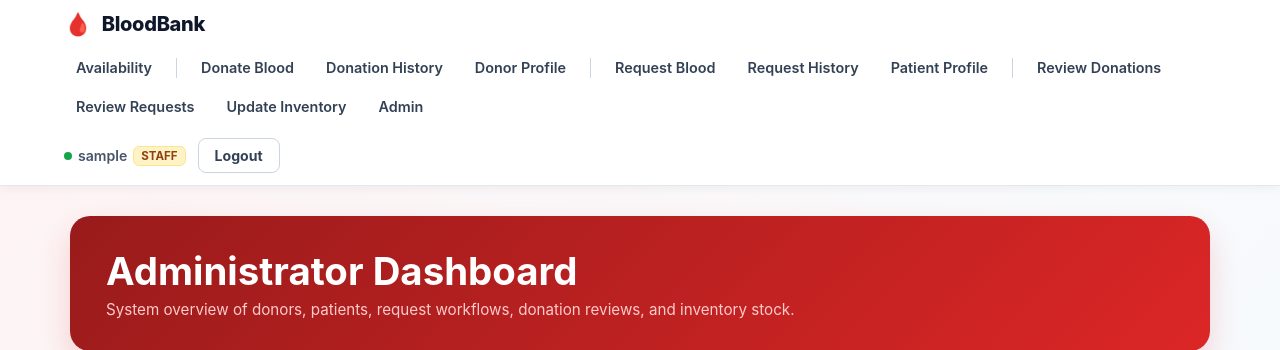
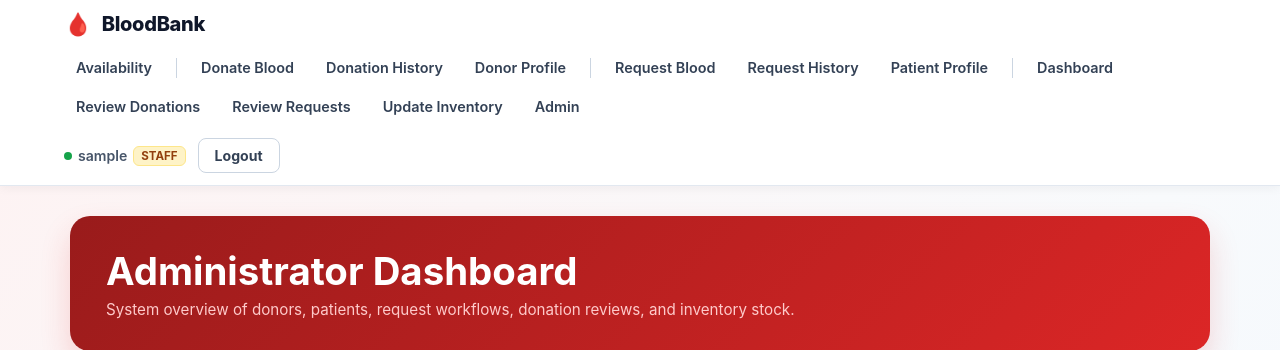
Before and after one commit to BBMS-Team-2/Blood-Bank-Management-System, a Django app: page /staff/dashboard/ in a window 1280 px wide. Shown: the top 350 px of the page. Run offline with Django 5.2, Linux system fonts and the light colour scheme; the visitor is signed in with stand-in values (Sample User, id 1); data that the repository does not hold is empty.

Commit message:
feat(blood): add dashboard link to staff navbar (BB-F-016)

```diff
--- a/blood/templates/blood/navbar.html
+++ b/blood/templates/blood/navbar.html
@@ -178,6 +178,7 @@
 
                 {% if user.is_staff %}
                     <span class="bbms-nav-separator"></span>
+                    <a href="{% url 'admin_dashboard' %}" class="bbms-nav-link">Dashboard</a>
                     <a href="{% url 'manage_donations' %}" class="bbms-nav-link">Review Donations</a>
                     <a href="{% url 'manage_blood_requests' %}" class="bbms-nav-link">Review Requests</a>
                     <a href="{% url 'update_inventory' %}" class="bbms-nav-link">Update Inventory</a>
```
